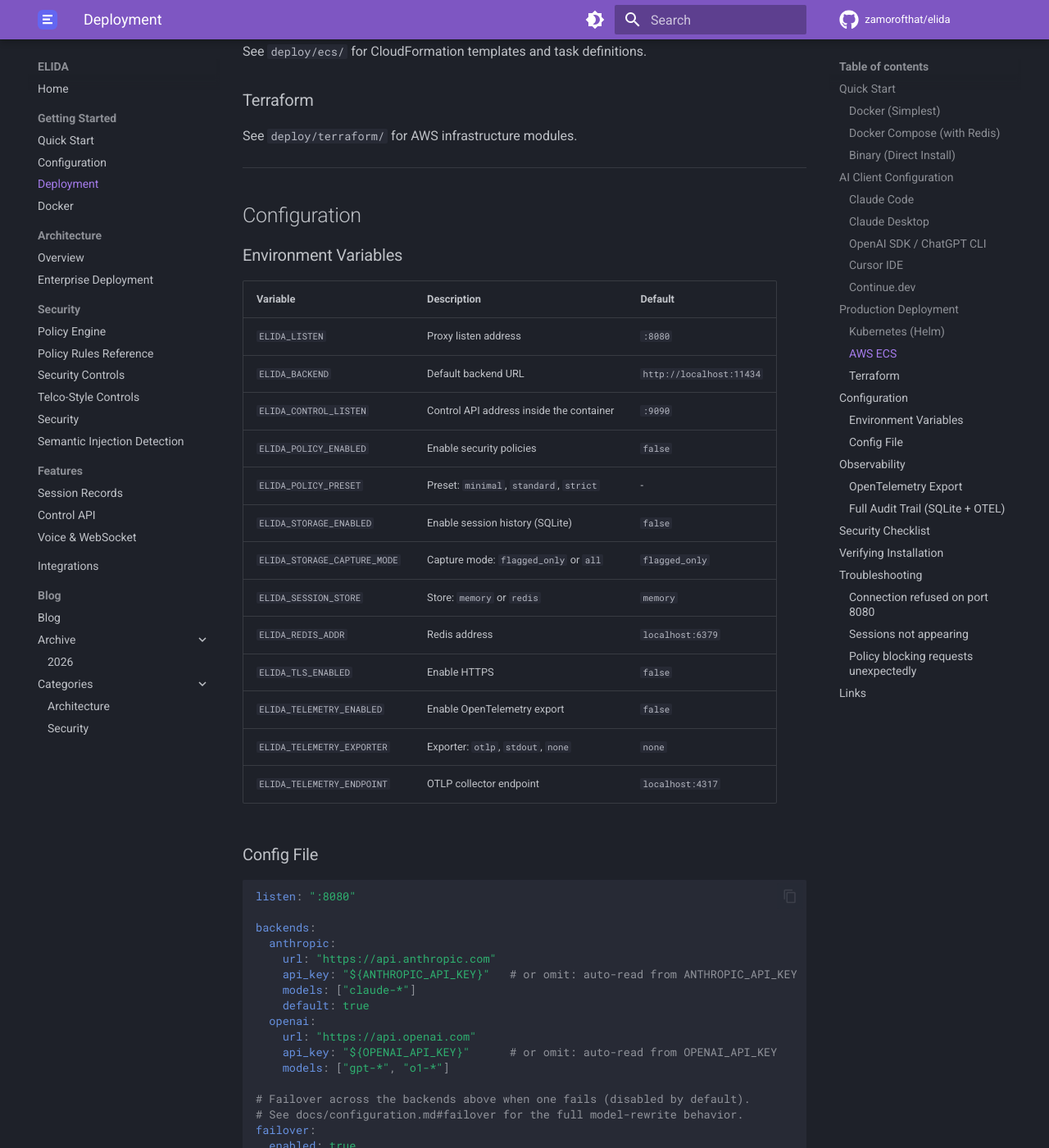
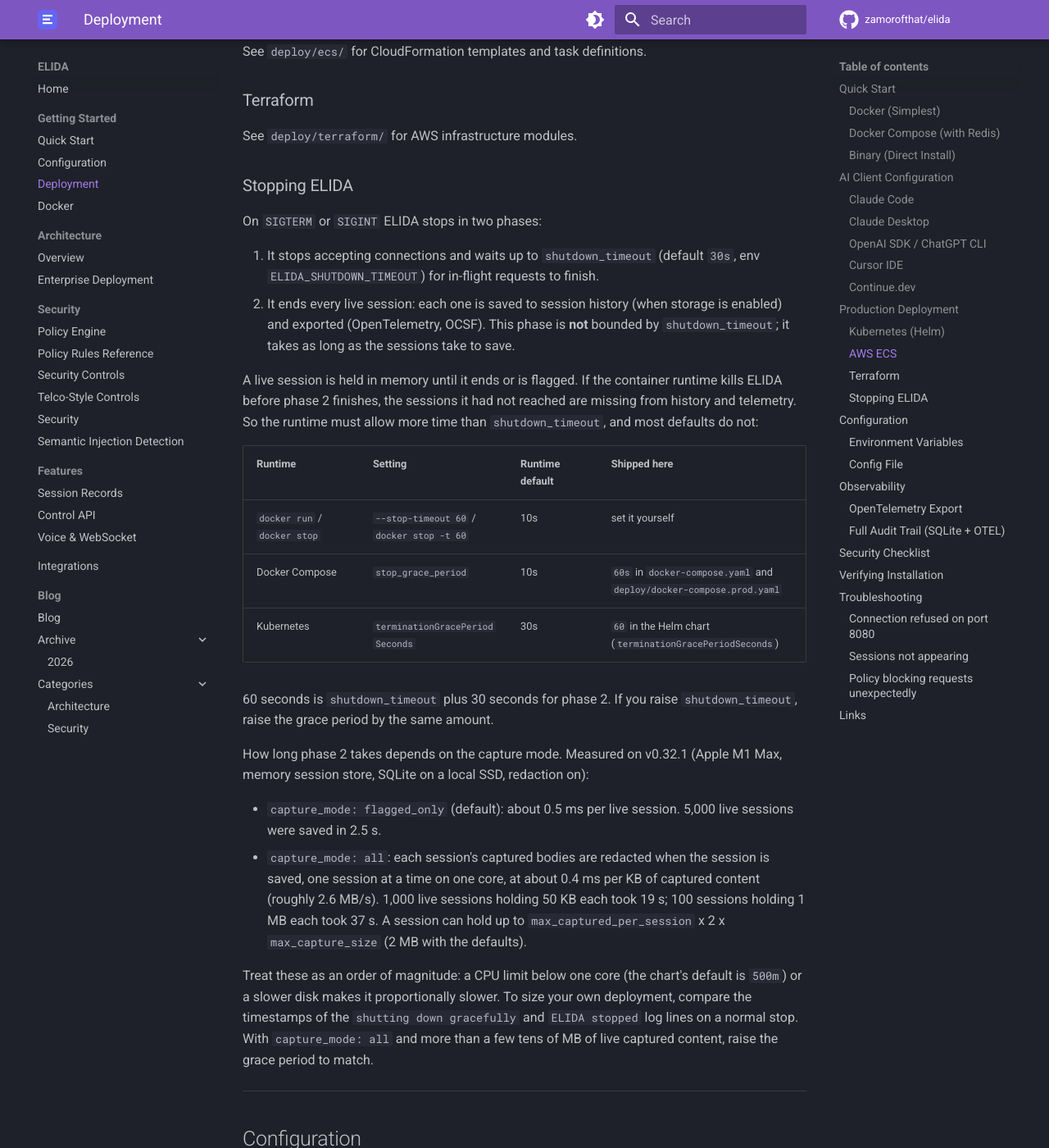
Before and after one commit to zamorofthat/elida, an MkDocs documentation site: the page built from docs/deployment.md, in a window 1280 px wide and 1400 px high, scrolled down 2527 px. Shown: the whole window at 82% size. Built offline with MkDocs 1.6.1 and Material for MkDocs 9.7.7, drawn with Linux system fonts in a browser that asks for light colours; comment, search, counter and statistics services are not loaded; some of the changed text lies outside the part shown.

Commit message:
fix(deploy): give ELIDA time to save live sessions on stop (#221)

````diff
--- a/docker-compose.yaml
+++ b/docker-compose.yaml
@@ -42,6 +42,11 @@ services:
     ports:
       - "8080:8080"
       - "9090:9090"
+    # On SIGTERM ELIDA waits up to shutdown_timeout (30s) for in-flight
+    # requests, then saves and exports every live session. Docker's default
+    # of 10s would SIGKILL it part-way and those sessions would be lost.
+    # Keep this above shutdown_timeout; see docs/deployment.md#stopping-elida.
+    stop_grace_period: 60s
     environment:
       - ELIDA_SESSION_STORE=redis
       - ELIDA_REDIS_ADDR=redis:6379
--- a/docs/deployment.md
+++ b/docs/deployment.md
@@ -126,6 +126,51 @@ See `deploy/ecs/` for CloudFormation templates and task definitions.
 
 See `deploy/terraform/` for AWS infrastructure modules.
 
+### Stopping ELIDA
+
+On `SIGTERM` or `SIGINT` ELIDA stops in two phases:
+
+1. It stops accepting connections and waits up to `shutdown_timeout`
+   (default `30s`, env `ELIDA_SHUTDOWN_TIMEOUT`) for in-flight requests to
+   finish.
+2. It ends every live session: each one is saved to session history (when
+   storage is enabled) and exported (OpenTelemetry, OCSF). This phase is
+   **not** bounded by `shutdown_timeout`; it takes as long as the sessions
+   take to save.
+
+A live session is held in memory until it ends or is flagged. If the
+container runtime kills ELIDA before phase 2 finishes, the sessions it had not
+reached are missing from history and telemetry. So the runtime must allow more
+time than `shutdown_timeout`, and most defaults do not:
+
+| Runtime | Setting | Runtime default | Shipped here |
+|---------|---------|-----------------|--------------|
+| `docker run` / `docker stop` | `--stop-timeout 60` / `docker stop -t 60` | 10s | set it yourself |
+| Docker Compose | `stop_grace_period` | 10s | `60s` in `docker-compose.yaml` and `deploy/docker-compose.prod.yaml` |
+| Kubernetes | `terminationGracePeriodSeconds` | 30s | `60` in the Helm chart (`terminationGracePeriodSeconds`) |
+
+60 seconds is `shutdown_timeout` plus 30 seconds for phase 2. If you raise
+`shutdown_timeout`, raise the grace period by the same amount.
+
+How long phase 2 takes depends on the capture mode. Measured on v0.32.1
+(Apple M1 Max, memory session store, SQLite on a local SSD, redaction on):
+
+- `capture_mode: flagged_only` (default): about 0.5 ms per live session.
+  5,000 live sessions were saved in 2.5 s.
+- `capture_mode: all`: each session's captured bodies are redacted when the
+  session is saved, one session at a time on one core, at about 0.4 ms per KB
+  of captured content (roughly 2.6 MB/s). 1,000 live sessions holding 50 KB
+  each took 19 s; 100 sessions holding 1 MB each took 37 s. A session can
+  hold up to `max_captured_per_session` x 2 x `max_capture_size` (2 MB with
+  the defaults).
+
+Treat these as an order of magnitude: a CPU limit below one core (the chart's
+default is `500m`) or a slower disk makes it proportionally slower. To size
+your own deployment, compare the timestamps of the `shutting down gracefully`
+and `ELIDA stopped` log lines on a normal stop. With `capture_mode: all` and
+more than a few tens of MB of live captured content, raise the grace period
+to match.
+
 ---
 
 ## Configuration
@@ -221,6 +266,7 @@ For compliance or debugging, enable both:
 
 ```bash
 docker run -d \
+  --stop-timeout 60 \
   -v elida-data:/data \
   -e ELIDA_STORAGE_ENABLED=true \
   -e ELIDA_STORAGE_CAPTURE_MODE=all \
@@ -231,6 +277,9 @@ docker run -d \
   -e ELIDA_POLICY_PRESET=standard \
   zamorofthat/elida:latest
 ```
+
+`--stop-timeout 60` gives ELIDA time to save its live sessions on
+`docker stop`; see [Stopping ELIDA](#stopping-elida).
 
 ---
 
````
Also changed, not shown: CHANGELOG.md (+13 -0 lines), deploy/helm/elida/README.md (+1 -0 lines), docs/docker.md (+12 -0 lines), 5 other files.
